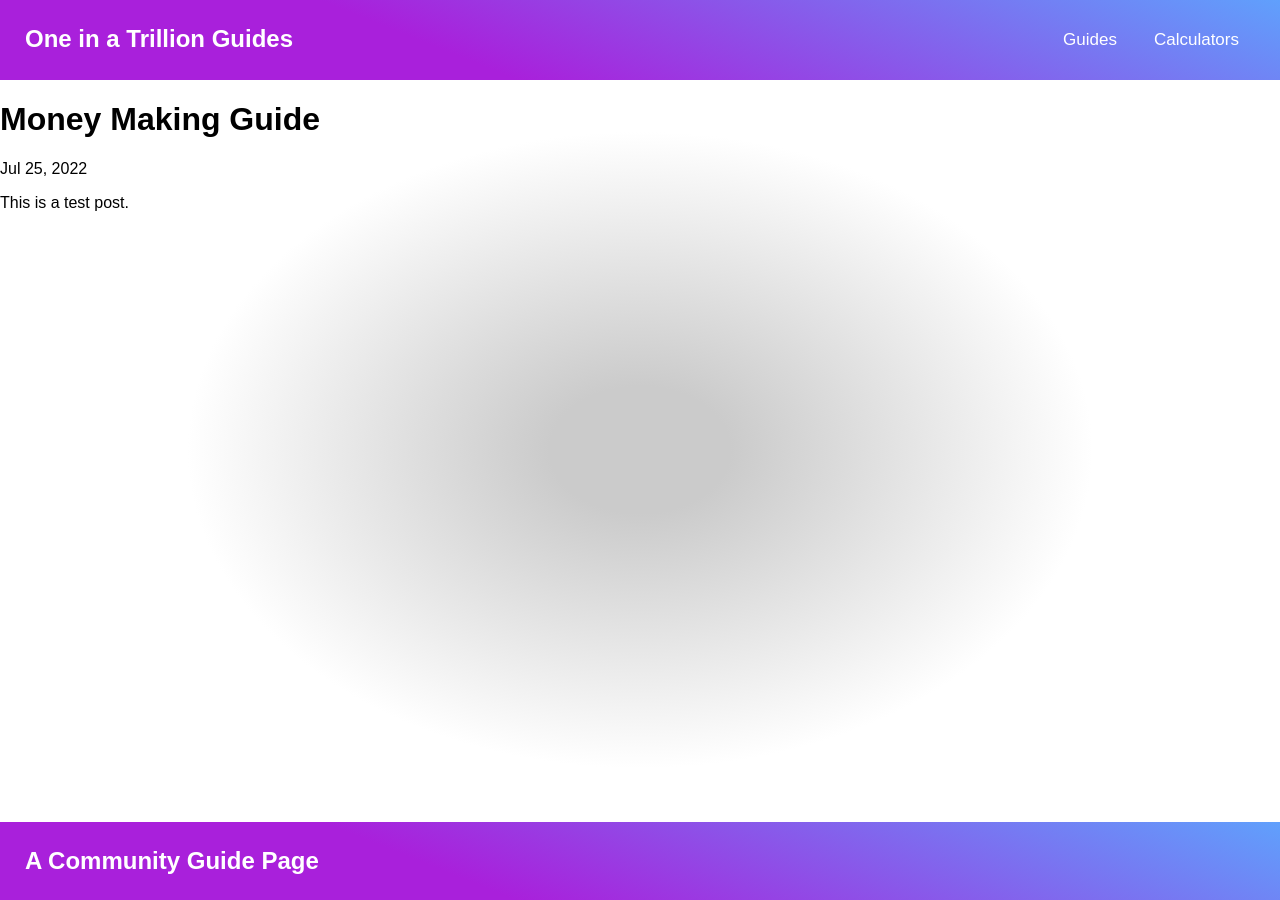
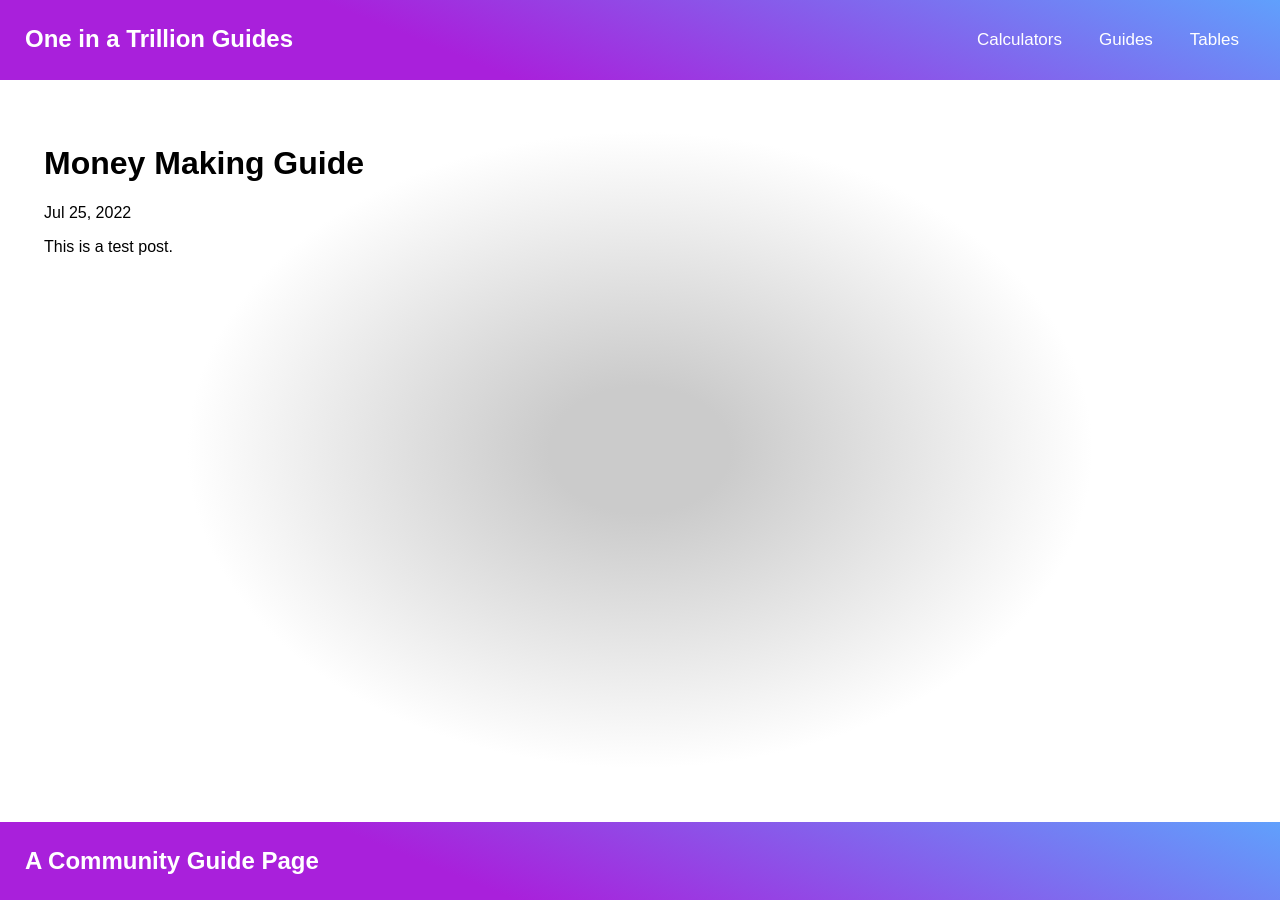
Before and after one commit to achaseiiix/OiaT-Guides, a Jekyll site: the page built from _posts/2022-7-25-testpost.md, in a window 1280 px wide. Built offline with Jekyll 4.4.1, drawn with Linux system fonts in a browser that asks for light colours.

Commit message:
Fix mobile view issues

```diff
--- a/_includes/navbar.html
+++ b/_includes/navbar.html
@@ -55,10 +55,11 @@
 </style>
 
 <nav class="navbar">
-  <h2 class="title"><a href="/">{{ site.title }}</a></h2>
+  <h2 class="title"><a href="{{site.url}}{{site.baseurl}}">{{ site.title }}</a></h2>
 
   <ul class="nav-container">
-    <a class="nav-link" href="/guides/">Guides</a>
-    <a class="nav-link" href="/calculators/">Calculators</a>
+    <a class="nav-link" href="{{site.baseurl}}calculators/">Calculators</a>
+    <a class="nav-link" href="{{site.baseurl}}guides/">Guides</a>
+    <a class="nav-link" href="{{site.baseurl}}tables/">Tables</a>
   </ul>
 </nav>
--- a/_layouts/default.html
+++ b/_layouts/default.html
@@ -9,6 +9,7 @@
 <html lang="en">
 <head>
     <meta charset="UTF-8">
+    <meta name="viewport" content="width=device-width, initial-scale=1, maximum-scale=1">
     <title>{{page.title}}</title>
     <link rel="stylesheet" href="{{ '/css/styles.css' | prepend: site.baseurl }}">
 </head>
--- a/_layouts/home.html
+++ b/_layouts/home.html
@@ -2,6 +2,10 @@
 layout: default
 ---
 <style>
+
+    ul {
+        padding-inline-start: 0px;
+    }
 
     a {
         color: black;
--- a/_layouts/post.html
+++ b/_layouts/post.html
@@ -1,13 +1,14 @@
-<!DOCTYPE html>
-<html lang="en">
-<head>
-    <meta charset="UTF-8">
-    <title>{{page.title}}</title>
-    <link rel="stylesheet" href="/css/styles.css">
-</head>
-<body>
-	{% include navbar.html %}
+---
+layout: default
+---
 
+<style>
+	.post-container {
+		padding: 44px;
+	}
+</style>
+
+<div class="post-container">
 	{% if page.title%}
 		<h1>{{page.title}}</h1>
 	{% else %}
@@ -15,7 +16,4 @@
 	{% endif %}
 	{{ page.date | date: "%b %d, %Y" }}
 	{{ content }}
-
-</body>
-    {% include footer.html %}
-</html>
+</div>
--- /dev/null
+++ b/guides.html
@@ -0,0 +1,6 @@
+---
+layout: default
+permalink: /guides/
+---
+
+<h1>A list of all of the guides will go here!</h1>
```
Also changed, not shown: _posts/2022-7-26-calculator3.md (added, +12 -0 lines), guides.md (deleted, +0 -9 lines).
